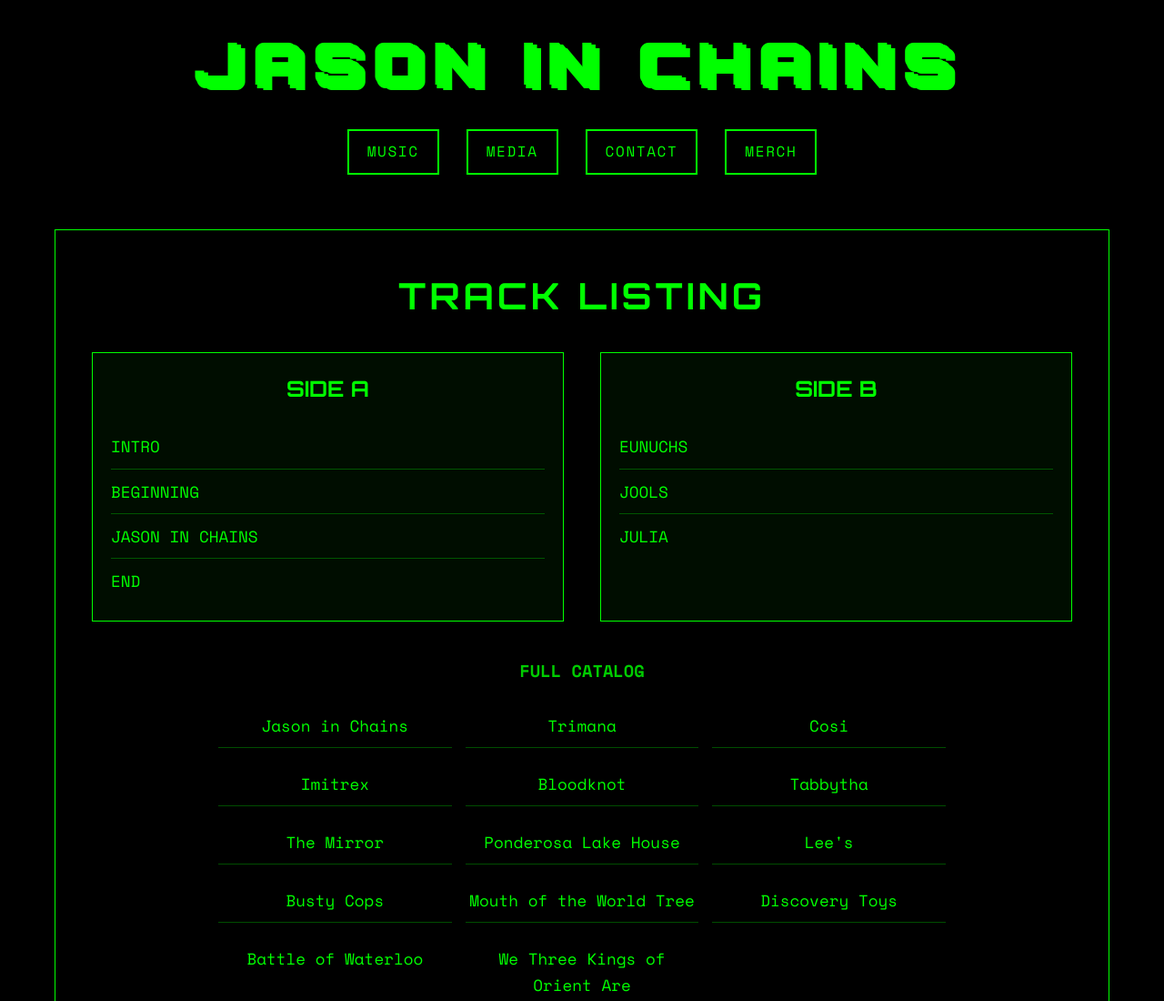
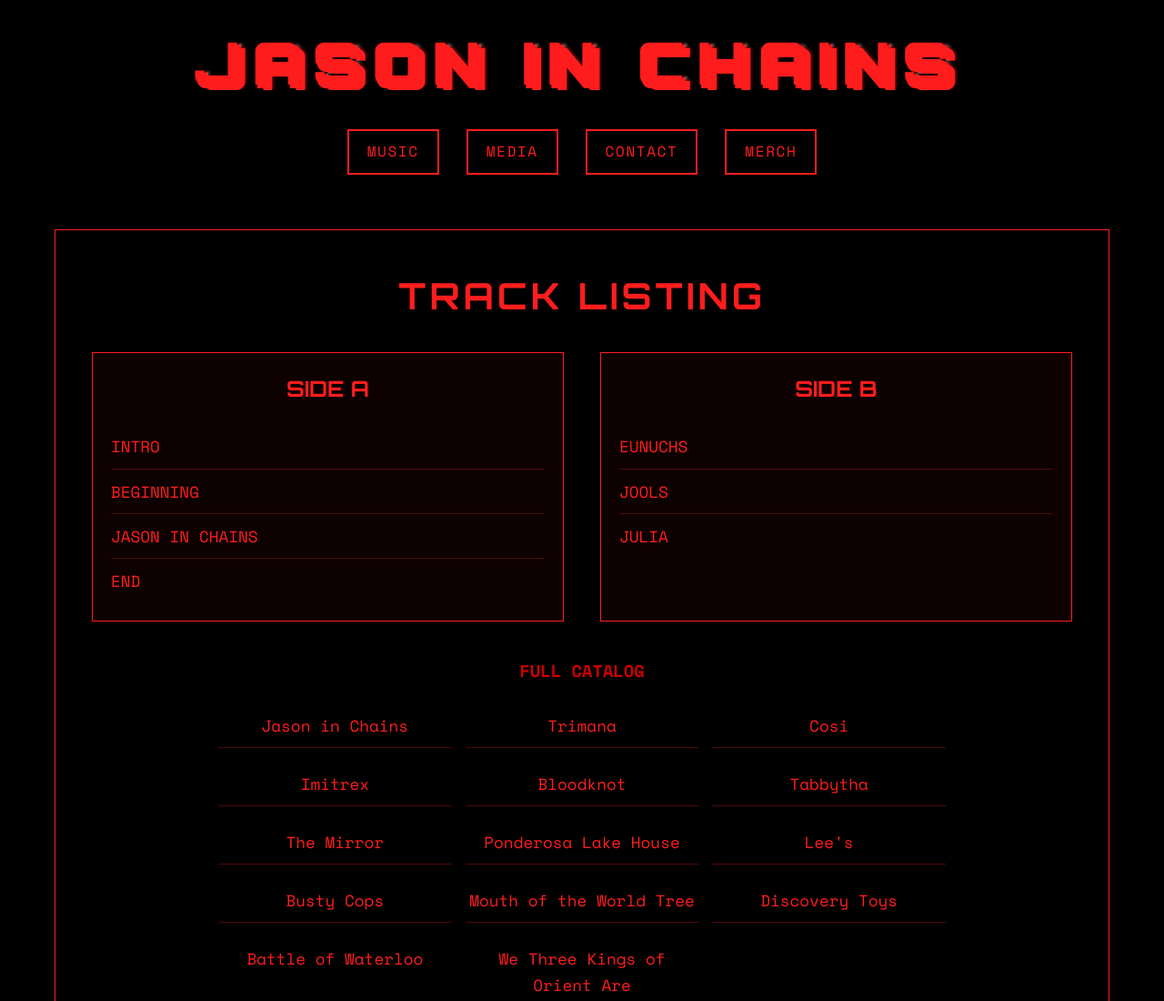
Before and after one commit to julianbetts/JIC, a plain HTML site: page index.html in a window 1280 px wide. Shown: the top 1100 px of the page at 91% size. Drawn offline with nearby package versions, Linux system fonts and the light colour scheme.

Commit message:
blood red font

```diff
--- a/index.html
+++ b/index.html
@@ -15,7 +15,7 @@
 
         body {
             background: #000;
-            color: #00ff00;
+            color: #ff1d1d;
             font-family: 'Space Mono', monospace;
             line-height: 1.6;
             overflow-x: hidden;
@@ -67,11 +67,37 @@
             text-transform: uppercase;
             letter-spacing: 0.2em;
             margin-bottom: 20px;
+            position: relative;
+            background: linear-gradient(45deg, #ff1d1d, #cc0000, #ff1d1d, #cc0000);
+            background-size: 400% 400%;
+            -webkit-background-clip: text;
+            -webkit-text-fill-color: transparent;
+            background-clip: text;
             text-shadow:
-                0 0 10px #00ff00,
-                0 0 20px #00ff00,
-                0 0 30px #00ff00;
-            animation: pulse 2s infinite;
+                3px 3px 0px #000,
+                6px 6px 0px #ff1d1d,
+                9px 9px 0px #cc0000,
+                12px 12px 0px #990000,
+                0 0 20px #ff1d1d,
+                0 0 40px #ff1d1d;
+            animation:
+                pulse 2s infinite,
+                gradientShift 3s ease-in-out infinite,
+                float3D 4s ease-in-out infinite;
+            transform-style: preserve-3d;
+            perspective: 1000px;
+        }
+
+        @keyframes gradientShift {
+            0%, 100% { background-position: 0% 50%; }
+            50% { background-position: 100% 50%; }
+        }
+
+        @keyframes float3D {
+            0%, 100% { transform: rotateX(0deg) rotateY(0deg) translateZ(0px); }
+            25% { transform: rotateX(2deg) rotateY(2deg) translateZ(10px); }
+            50% { transform: rotateX(0deg) rotateY(0deg) translateZ(20px); }
+            75% { transform: rotateX(-2deg) rotateY(-2deg) translateZ(10px); }
         }
 
         @keyframes pulse {
@@ -81,7 +107,7 @@
 
         .tagline {
             font-size: 1.2rem;
-            color: #00cc00;
+            color: #cc0000;
             margin-bottom: 40px;
             font-style: italic;
         }
@@ -95,25 +121,25 @@
         }
 
         .nav a {
-            color: #00ff00;
+            color: #ff1d1d;
             text-decoration: none;
             padding: 10px 20px;
-            border: 2px solid #00ff00;
+            border: 2px solid #ff1d1d;
             transition: all 0.3s ease;
             text-transform: uppercase;
             letter-spacing: 0.1em;
         }
 
         .nav a:hover {
-            background: #00ff00;
+            background: #ff1d1d;
             color: #000;
-            box-shadow: 0 0 20px #00ff00;
+            box-shadow: 0 0 20px #ff1d1d;
         }
 
         section {
             margin-bottom: 80px;
             padding: 40px;
-            border: 1px solid #00ff00;
+            border: 1px solid #ff1d1d;
             background: rgba(0, 0, 0, 0.8);
             backdrop-filter: blur(10px);
         }
@@ -125,7 +151,7 @@
             text-align: center;
             text-transform: uppercase;
             letter-spacing: 0.1em;
-            color: #00ff00;
+            color: #ff1d1d;
         }
 
         .track-listing {
@@ -136,9 +162,9 @@
         }
 
         .side {
-            border: 1px solid #00ff00;
+            border: 1px solid #ff1d1d;
             padding: 20px;
-            background: rgba(0, 255, 0, 0.05);
+            background: rgba(255, 29, 29, 0.05);
         }
 
         .side h3 {
@@ -146,12 +172,12 @@
             font-size: 1.5rem;
             margin-bottom: 20px;
             text-align: center;
-            color: #00ff00;
+            color: #ff1d1d;
         }
 
         .track {
             padding: 10px 0;
-            border-bottom: 1px solid rgba(0, 255, 0, 0.3);
+            border-bottom: 1px solid rgba(255, 29, 29, 0.3);
             font-size: 1.1rem;
         }
 
@@ -167,9 +193,9 @@
         }
 
         .rig {
-            border: 1px solid #00ff00;
+            border: 1px solid #ff1d1d;
             padding: 20px;
-            background: rgba(0, 255, 0, 0.05);
+            background: rgba(255, 29, 29, 0.05);
         }
 
         .rig h3 {
@@ -177,18 +203,18 @@
             font-size: 1.5rem;
             margin-bottom: 20px;
             text-align: center;
-            color: #00ff00;
+            color: #ff1d1d;
         }
 
         .gear-item {
             margin-bottom: 15px;
             padding: 10px;
             background: rgba(0, 0, 0, 0.5);
-            border-left: 3px solid #00ff00;
+            border-left: 3px solid #ff1d1d;
         }
 
         .gear-item strong {
-            color: #00cc00;
+            color: #cc0000;
         }
 
         .philosophy {
@@ -212,13 +238,13 @@
 
         .inspiration-item {
             padding: 15px;
-            border: 1px solid #00ff00;
-            background: rgba(0, 255, 0, 0.05);
+            border: 1px solid #ff1d1d;
+            background: rgba(255, 29, 29, 0.05);
             text-align: center;
         }
 
         .inspiration-item h4 {
-            color: #00cc00;
+            color: #cc0000;
             margin-bottom: 10px;
         }
 
@@ -268,8 +294,8 @@
         .contact {
             text-align: center;
             padding: 40px;
-            border: 2px solid #00ff00;
-            background: rgba(0, 255, 0, 0.1);
+            border: 2px solid #ff1d1d;
+            background: rgba(255, 29, 29, 0.1);
         }
 
         .contact h2 {
@@ -284,15 +310,15 @@
         }
 
         .social-links a {
-            color: #00ff00;
+            color: #ff1d1d;
             text-decoration: none;
             padding: 10px 20px;
-            border: 1px solid #00ff00;
+            border: 1px solid #ff1d1d;
             transition: all 0.3s ease;
         }
 
         .social-links a:hover {
-            background: #00ff00;
+            background: #ff1d1d;
             color: #000;
         }
 
@@ -306,6 +332,35 @@
             20% { transform: translate(-2px, -2px); }
             30% { transform: translate(2px, 2px); }
             40% { transform: translate(2px, -2px); }
+        }
+
+        /* 80s Chrome Effect */
+        .band-name::before {
+            content: 'JASON IN CHAINS';
+            position: absolute;
+            top: 0;
+            left: 0;
+            width: 100%;
+            height: 100%;
+            background: linear-gradient(45deg,
+                #ffffff 0%,
+                #f0f0f0 25%,
+                #ffffff 50%,
+                #f0f0f0 75%,
+                #ffffff 100%);
+            -webkit-background-clip: text;
+            -webkit-text-fill-color: transparent;
+            background-clip: text;
+            opacity: 0.3;
+            filter: blur(1px);
+            animation: chromeShift 4s ease-in-out infinite;
+        }
+
+        @keyframes chromeShift {
+            0%, 100% { transform: translateX(0px) translateY(0px); }
+            25% { transform: translateX(2px) translateY(-1px); }
+            50% { transform: translateX(0px) translateY(0px); }
+            75% { transform: translateX(-2px) translateY(1px); }
         }
 
         @media (max-width: 768px) {
@@ -361,7 +416,7 @@
             </div>
 
             <div style="margin-top: 40px; text-align: center;">
-                <h3 style="color: #00cc00; margin-bottom: 20px;">FULL CATALOG</h3>
+                <h3 style="color: #cc0000; margin-bottom: 20px;">FULL CATALOG</h3>
                 <div style="display: grid; grid-template-columns: repeat(auto-fit, minmax(200px, 1fr)); gap: 15px; max-width: 800px; margin: 0 auto;">
                     <div class="track">Jason in Chains</div>
                     <div class="track">Trimana</div>
@@ -481,9 +536,9 @@
                 glitchElements.forEach(element => {
                     if (Math.random() > 0.95) {
                         element.style.textShadow = `
-                            ${Math.random() * 10 - 5}px ${Math.random() * 10 - 5}px #00ff00,
-                            ${Math.random() * 10 - 5}px ${Math.random() * 10 - 5}px #00ff00,
-                            ${Math.random() * 10 - 5}px ${Math.random() * 10 - 5}px #00ff00
+                            ${Math.random() * 10 - 5}px ${Math.random() * 10 - 5}px #ff1d1d,
+                            ${Math.random() * 10 - 5}px ${Math.random() * 10 - 5}px #ff1d1d,
+                            ${Math.random() * 10 - 5}px ${Math.random() * 10 - 5}px #ff1d1d
                         `;
                     }
                 });
```
